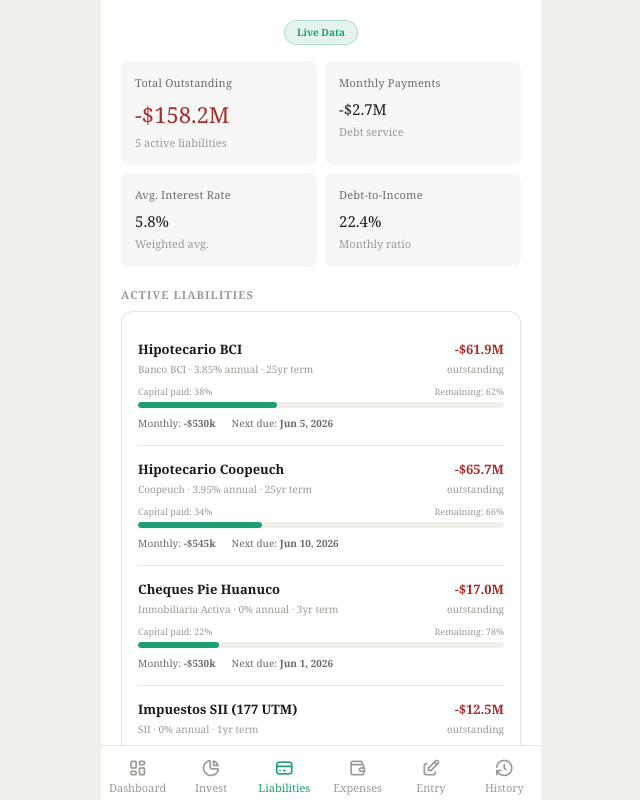
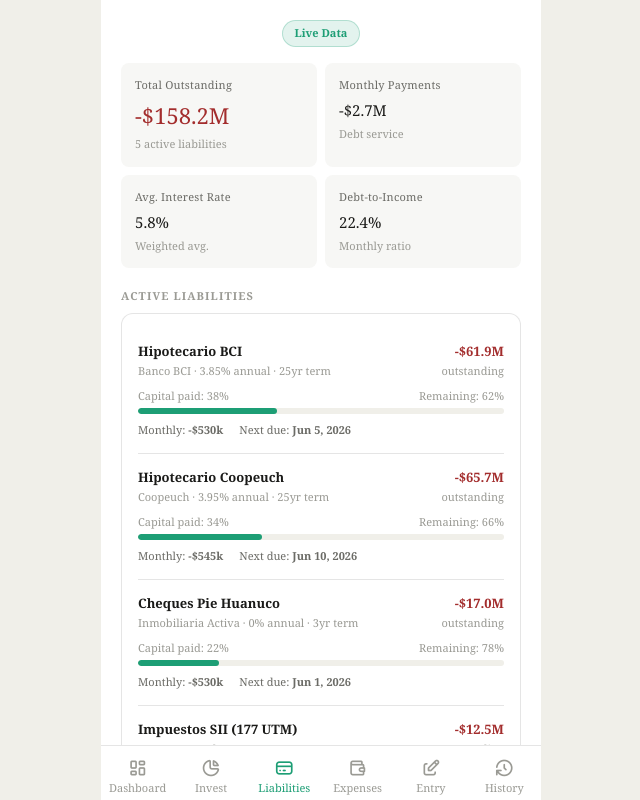
Before and after one commit to badi11a/notebook-rb, a Next.js app: page / in a window 1280 px wide. Both pictures are taken after a click on the button "Liabilities". Shown: the top 800 px of the page, without its empty margins (319-959 px from the left). Built offline with nearby package versions, Linux system fonts and the light colour scheme; no server answers; the database is empty.

Commit message:
feat: apply type scale to remaining components

```diff
--- a/src/components/Liabilities.tsx
+++ b/src/components/Liabilities.tsx
@@ -84,7 +84,7 @@ export default function Liabilities() {
       <div style={{ display: 'flex', justifyContent: 'center', marginBottom: '16px' }}>
         <span style={{
           background: 'rgba(29,158,117,0.12)', color: '#1D9E75',
-          border: '1px solid rgba(29,158,117,0.25)', fontSize: '10px',
+          border: '1px solid rgba(29,158,117,0.25)', fontSize: 'var(--text-xs)',
           padding: '4px 12px', borderRadius: '20px', fontWeight: 600,
         }}>
           Live Data
@@ -99,17 +99,17 @@ export default function Liabilities() {
         </div>
         <div className="metric">
           <div className="metric-label">Monthly Payments</div>
-          <div className="metric-value" style={{ fontSize: '15px' }}>-{fmtM(totalMonthly)}</div>
+          <div className="metric-value" style={{ fontSize: 'var(--text-base)' }}>-{fmtM(totalMonthly)}</div>
           <div className="metric-delta">Debt service</div>
         </div>
         <div className="metric">
           <div className="metric-label">Avg. Interest Rate</div>
-          <div className="metric-value" style={{ fontSize: '15px' }}>5.8%</div>
+          <div className="metric-value" style={{ fontSize: 'var(--text-base)' }}>5.8%</div>
           <div className="metric-delta">Weighted avg.</div>
         </div>
         <div className="metric">
           <div className="metric-label">Debt-to-Income</div>
-          <div className="metric-value" style={{ fontSize: '15px' }}>22.4%</div>
+          <div className="metric-value" style={{ fontSize: 'var(--text-base)' }}>22.4%</div>
           <div className="metric-delta">Monthly ratio</div>
         </div>
       </div>
@@ -122,19 +122,19 @@ export default function Liabilities() {
             <div key={i} style={{ padding: '14px 0', borderBottom: i < LIABILITIES_DATA.length - 1 ? '1px solid var(--border)' : 'none' }}>
               <div style={{ display: 'flex', justifyContent: 'space-between', marginBottom: '8px' }}>
                 <div>
-                  <div style={{ fontSize: '13px', fontWeight: 600, color: 'var(--text-primary)' }}>{l.name}</div>
-                  <div style={{ fontSize: '10px', color: 'var(--text-tertiary)', marginTop: '2px' }}>
+                  <div style={{ fontSize: 'var(--text-sm)', fontWeight: 600, color: 'var(--text-primary)' }}>{l.name}</div>
+                  <div style={{ fontSize: 'var(--text-xs)', color: 'var(--text-tertiary)', marginTop: '2px' }}>
                     {l.institution} · {l.interestRate}% annual · {l.termYears}yr term
                   </div>
                 </div>
                 <div style={{ textAlign: 'right' }}>
-                  <div style={{ fontSize: '13px', fontWeight: 600, color: 'var(--red-text)' }}>-{fmtM(l.outstanding)}</div>
-                  <div style={{ fontSize: '10px', color: 'var(--text-tertiary)', marginTop: '2px' }}>outstanding</div>
+                  <div style={{ fontSize: 'var(--text-sm)', fontWeight: 600, color: 'var(--red-text)' }}>-{fmtM(l.outstanding)}</div>
+                  <div style={{ fontSize: 'var(--text-xs)', color: 'var(--text-tertiary)', marginTop: '2px' }}>outstanding</div>
                 </div>
               </div>
 
               <div style={{ marginBottom: '8px' }}>
-                <div style={{ display: 'flex', justifyContent: 'space-between', fontSize: '9px', color: 'var(--text-tertiary)', marginBottom: '4px' }}>
+                <div style={{ display: 'flex', justifyContent: 'space-between', fontSize: 'var(--text-xs)', color: 'var(--text-tertiary)', marginBottom: '4px' }}>
                   <span>Capital paid: {paidPct}%</span>
                   <span>Remaining: {100 - paidPct}%</span>
                 </div>
@@ -143,7 +143,7 @@ export default function Liabilities() {
                 </div>
               </div>
 
-              <div style={{ display: 'flex', gap: '16px', fontSize: '10px', color: 'var(--text-secondary)' }}>
+              <div style={{ display: 'flex', gap: '16px', fontSize: 'var(--text-xs)', color: 'var(--text-secondary)' }}>
                 <span>Monthly: <strong style={{ color: 'var(--text-primary)' }}>-{fmtM(l.monthlyPayment)}</strong></span>
                 <span>Next due: <strong style={{ color: 'var(--text-primary)' }}>{l.nextDueDate}</strong></span>
               </div>
@@ -154,7 +154,7 @@ export default function Liabilities() {
 
       <div className="section-label">Amortization Projection</div>
       <div className="card">
-        <div style={{ fontSize: '10px', color: 'var(--text-tertiary)', marginBottom: '14px' }}>
+        <div style={{ fontSize: 'var(--text-xs)', color: 'var(--text-tertiary)', marginBottom: '14px' }}>
           Monthly liability evolution
         </div>
         <div style={{ display: 'flex', alignItems: 'flex-end', gap: '6px', height: '90px' }}>
@@ -169,12 +169,12 @@ export default function Liabilities() {
                   <div style={{ width: '100%', height: `${interestH}px`, background: '#E24B4A', opacity: 0.65 }}></div>
                   <div style={{ width: '100%', height: `${principalH}px`, background: '#1D9E75' }}></div>
                 </div>
-                <div style={{ fontSize: '8px', color: 'var(--text-tertiary)', marginTop: '4px' }}>{d.year}</div>
+                <div style={{ fontSize: 'var(--text-xs)', color: 'var(--text-tertiary)', marginTop: '4px' }}>{d.year}</div>
               </div>
             );
           })}
         </div>
-        <div style={{ display: 'flex', gap: '14px', marginTop: '10px', fontSize: '9px', color: 'var(--text-secondary)' }}>
+        <div style={{ display: 'flex', gap: '14px', marginTop: '10px', fontSize: 'var(--text-xs)', color: 'var(--text-secondary)' }}>
           <span style={{ display: 'flex', alignItems: 'center', gap: '5px' }}>
             <span style={{ width: '8px', height: '8px', borderRadius: '2px', background: '#1D9E75', display: 'inline-block' }}></span>
             Total Debt
```
